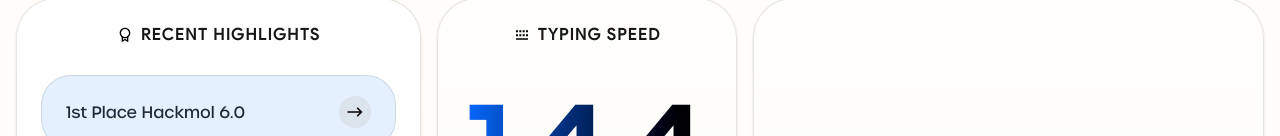
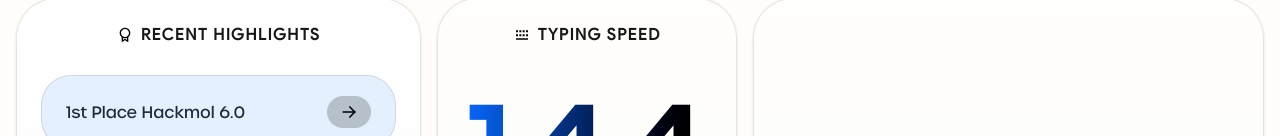
Before and after one commit to Gursimrxn/gursimran.me, a Next.js app: page / in a window 1280 px wide. Shown: the part 816-952 px from the top of the page. Built offline with nearby package versions, Linux system fonts and the light colour scheme; no server answers.

Commit message:
feat: add Toast and ViewButton components with animations and customizable properties

```diff
--- a/src/components/RecentHighlights.tsx
+++ b/src/components/RecentHighlights.tsx
@@ -6,6 +6,7 @@ import { Medal } from "@/components/icons/Medal";
 import BentoBadge from "@/components/ui/BentoBadge";
 import { GlowingEffect } from '@/components/ui/GlowingEffect';
 import { cn } from '@/lib/utils';
+import ViewButton from './ui/ViewButton';
 
 type HighlightItem = {
   title: string;
@@ -20,8 +21,9 @@ const HighlightCard = ({ item, index }: { item: HighlightItem; index: number })
     <Link
       href={item.href}
       className={cn(
-        "group flex items-center justify-between rounded-[30px] border-1 border-black/10",
-        "bg-[#0475F71A] hover:bg-[#0475f720] py-5 px-6",
+        "group flex items-center justify-between rounded-[20px] sm:rounded-[30px] border-1 border-black/10",
+        "bg-[#0475F71A] hover:bg-[#0475f720]",
+        "py-3 px-4 sm:py-4 sm:px-5 md:py-5 md:px-6", // Responsive padding
         "transition-all duration-300",
         "opacity-0 translate-y-4",
         "animate-fade-in-up"
@@ -30,27 +32,19 @@ const HighlightCard = ({ item, index }: { item: HighlightItem; index: number })
       aria-label={item.title}
       onMouseEnter={() => setIsHovered(true)}
       onMouseLeave={() => setIsHovered(false)}
+      onTouchStart={() => setIsHovered(true)} // Add touch support
+      onTouchEnd={() => setTimeout(() => setIsHovered(false), 1000)} // Delay to see button
     >
-      <span className="text-base font-medium text-gray-800 group-hover:text-gray-900">{item.title}</span>
+      <span className="text-sm sm:text-base font-medium text-gray-800 group-hover:text-gray-900 truncate mr-2 trqnsition-all duration-300">
+        {item.title}
+      </span>
 
-      <div
-        className="flex items-center justify-center rounded-[30px] bg-gray-300/50 w-8 h-8 text-gray-700"
-        aria-hidden="true"
-      >
-        <svg
-          width="16"
-          height="10"
-          viewBox="0 0 16 10"
-          fill="none"
-          xmlns="http://www.w3.org/2000/svg"
-          className={cn(
-            "transition-transform duration-300",
-            isHovered && "translate-x-0.5"
-          )}
-        >
-          <path d="M0.500105 5.75008L0.5 4.25015H12.6289L9.66665 1.28783L10.7273 0.227173L15.5003 5.00015L10.7273 9.77315L9.66665 8.71243L12.629 5.75015L0.500105 5.75008Z" fill="#0C0000"/>
-        </svg>
-      </div>
+      <ViewButton
+        href={    item.href}
+        className='bg-black/20 flex-shrink-0'
+        isHovered={isHovered}
+        label="View"
+      />
     </Link>
   );
 };
@@ -69,7 +63,7 @@ const RecentHighlights = ({
   ]
 }: RecentHighlightsProps) => {
   return (
-    <div className='group relative select-none flex h-full w-full flex-col justify-between overflow-hidden p-6 rounded-[40px] bg-gradient-to-b from-[#ffffff] to-[#fcfcfc]'>
+    <div className='group relative select-none flex h-full w-full flex-col justify-between overflow-hidden p-3 sm:p-4 md:p-6 rounded-[20px] sm:rounded-[30px] md:rounded-[40px] bg-gradient-to-b from-[#ffffff] to-[#fcfcfc]'>
       <style jsx global>{`
         @keyframes fadeInUp {
           from {
@@ -94,8 +88,13 @@ const RecentHighlights = ({
         inactiveZone={0.01}
       />
 
-      <BentoBadge icon={Medal} text="RECENT HIGHLIGHTS" className='mx-auto'/>
-      <div className="py-3 flex flex-col gap-3">
+      <BentoBadge
+        icon={Medal}
+        text={title}
+        className='mx-auto text-xs sm:text-sm md:text-base'
+      />
+
+      <div className="py-2 sm:py-3 flex flex-col gap-2 sm:gap-3">
         {highlights.map((item, index) => (
           <HighlightCard key={index} item={item} index={index} />
         ))}
--- /dev/null
+++ b/src/components/ui/Toast.tsx
@@ -0,0 +1,58 @@
+"use client"
+
+import { useEffect } from 'react';
+import { cn } from '@/lib/utils';
+
+type ToastProps = {
+  message: string;
+  onClose: () => void;
+  type?: 'success' | 'error' | 'info';
+  duration?: number;
+  position?: 'top-right' | 'top-left' | 'bottom-right' | 'bottom-left';
+};
+
+export const Toast = ({
+  message,
+  onClose,
+  type = 'success',
+  duration = 3000,
+  position = 'bottom-right'
+}: ToastProps) => {
+  useEffect(() => {
+    const timer = setTimeout(() => {
+      onClose();
+    }, duration);
+
+    return () => clearTimeout(timer);
+  }, [onClose, duration]);
+
+  const positions = {
+    'top-right': 'top-4 right-4',
+    'top-left': 'top-4 left-4',
+    'bottom-right': 'bottom-4 right-4',
+    'bottom-left': 'bottom-4 left-4'
+  };
+
+  const types = {
+    success: 'bg-green-600',
+    error: 'bg-red-600',
+    info: 'bg-blue-600'
+  };
+
+  return (
+    <div
+      className={cn(
+        "fixed text-white px-4 py-2 rounded-lg shadow-lg z-50",
+        "animate-fade-in-slide",
+        positions[position],
+        types[type]
+      )}
+      role="alert"
+      aria-live="polite"
+    >
+      {message}
+    </div>
+  );
+};
+
+export default Toast;
--- /dev/null
+++ b/src/components/ui/ViewButton.tsx
@@ -0,0 +1,191 @@
+"use client"
+
+import { cn } from '@/lib/utils';
+import Link from 'next/link';
+import * as motion from 'motion';
+import { useEffect, useRef } from 'react';
+
+interface ViewButtonProps {
+  href: string;
+  className?: string;
+  textColor?: string;
+  label?: string;
+  isHovered?: boolean;
+}
+
+const ViewButton = ({
+  href,
+  className,
+  textColor = 'text-black',
+  label = 'View',
+  isHovered = false
+}: ViewButtonProps) => {
+  const buttonRef = useRef<HTMLAnchorElement>(null);
+  const textRef = useRef<HTMLSpanElement>(null);
+  const animationRef = useRef<any[]>([]);
+  const timeoutRef = useRef<number | null>(null);
+  const isMountedRef = useRef<boolean>(true);
+
+  // Cleanup on unmount
+  useEffect(() => {
+    return () => {
+      isMountedRef.current = false;
+      if (timeoutRef.current) {
+        clearTimeout(timeoutRef.current);
+      }
+    };
+  }, []);
+
+  // Use motion library for animations with improved handling
+  useEffect(() => {
+    if (!buttonRef.current || !textRef.current) return;
+
+    // Cancel any existing animations to prevent conflicts
+    if (animationRef.current.length) {
+      animationRef.current.forEach(anim => anim.cancel());
+      animationRef.current = [];
+    }
+
+    // Clear any pending timeouts
+    if (timeoutRef.current) {
+      clearTimeout(timeoutRef.current);
+      timeoutRef.current = null;
+    }
+
+    if (isHovered) {
+      // Ensure text is displayed before animation starts
+      textRef.current.style.display = 'inline-block';
+
+      // First animation: expand width with transform
+      const sizeAnim = motion.animate(
+        textRef.current,
+        {
+          maxWidth: ['0px', '100px'],
+          marginRight: ['0px', '8px'],
+          transform: ['translateX(-5px) scale(0.95)', 'translateX(0) scale(1)']
+        } as any,
+        {
+          duration: 0.35,
+          easing: [0.25, 0.1, 0.25, 1.0],
+          fill: 'forwards',
+        } as any
+      );
+
+      // Second animation: fade in with slight delay
+      timeoutRef.current = window.setTimeout(() => {
+        if (!isMountedRef.current || !textRef.current) return;
+
+        const opacityAnim = motion.animate(
+          textRef.current,
+          { opacity: [0, 1] } as any,
+          {
+            duration: 0.25,
+            easing: 'ease-out',
+            fill: 'forwards',
+          } as any
+        );
+        animationRef.current.push(opacityAnim);
+      }, 50);
+
+      animationRef.current.push(sizeAnim);
+    } else {
+      // First animation: fade out
+      const opacityAnim = motion.animate(
+        textRef.current,
+        { opacity: [1, 0] } as any,
+        {
+          duration: 0.2,
+          easing: 'ease-in',
+          fill: 'forwards',
+        } as any
+      );
+
+      // Second animation: collapse width with transform
+      const sizeAnim = motion.animate(
+        textRef.current,
+        {
+          maxWidth: ['100px', '0px'],
+          marginRight: ['8px', '0px'],
+          transform: ['translateX(0) scale(1)', 'translateX(-5px) scale(0.95)']
+        } as any,
+        {
+          duration: 0.25,
+          easing: [0.25, 0.1, 0.25, 1.0],
+          fill: 'forwards',
+        } as any
+      );
+
+      // Set display to none after animation completes
+      timeoutRef.current = window.setTimeout(() => {
+        if (!isMountedRef.current || !textRef.current) return;
+        textRef.current.style.display = 'none';
+      }, 300);
+
+      animationRef.current.push(opacityAnim, sizeAnim);
+    }
+
+    // Cleanup function to cancel animations when hover state changes
+    return () => {
+      if (animationRef.current.length) {
+        animationRef.current.forEach(anim => anim.cancel());
+      }
+      if (timeoutRef.current) {
+        clearTimeout(timeoutRef.current);
+        timeoutRef.current = null;
+      }
+    };
+  }, [isHovered]);
+
+  return (
+    <Link
+      ref={buttonRef}
+      href={href}
+      className={cn(
+        "flex items-center justify-between overflow-hidden",
+        "rounded-full",
+        "py-1.5 px-3",
+        "bg-orange-500 transition-colors",
+        textColor,
+        className
+      )}
+    >
+      <div className="flex-grow-0 flex-shrink-0 relative">
+        <span
+          ref={textRef}
+          className="text-base font-product whitespace-nowrap opacity-0 max-w-0 mr-0 origin-left block"
+          style={{display: 'none'}}
+        >
+          {label}
+        </span>
+      </div>
+
+      <svg
+        width="20"
+        height="20"
+        viewBox="0 0 24 24"
+        fill="none"
+        xmlns="http://www.w3.org/2000/svg"
+        className="flex-shrink-0 ml-0"
+      >
+        <path
+          d="M13 6l6 6-6 6"
+          stroke="currentColor"
+          strokeWidth="2"
+          strokeLinecap="round"
+          strokeLinejoin="round"
+        />
+        <line
+          x1="5"
+          y1="12"
+          x2="19"
+          y2="12"
+          stroke="currentColor"
+          strokeWidth="2"
+          strokeLinecap="round"
+        />
+      </svg>
+    </Link>
+  );
+};
+
+export default ViewButton;
--- a/src/providers/ThemeProvider.tsx
+++ b/src/providers/ThemeProvider.tsx
@@ -7,7 +7,7 @@ import SmoothScrollProvider from './SmoothScrollProvider';
 
 export function ThemeProvider({ children }: ThemeProviderProps) {
 	return (
-		<NextThemesProvider attribute="class" defaultTheme="dark" forcedTheme="dark">
+		<NextThemesProvider attribute="class" defaultTheme="light">
 			<SmoothScrollProvider>
 				{children}
 			</SmoothScrollProvider>
```
